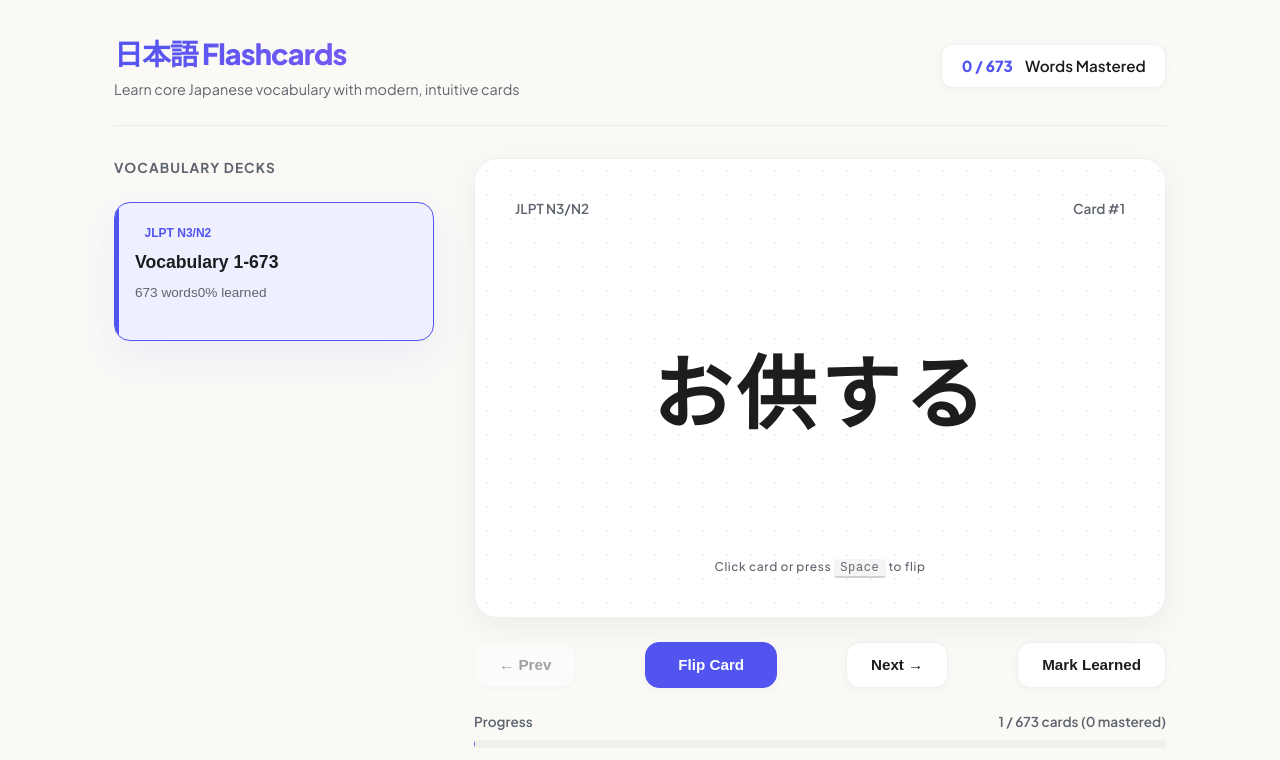
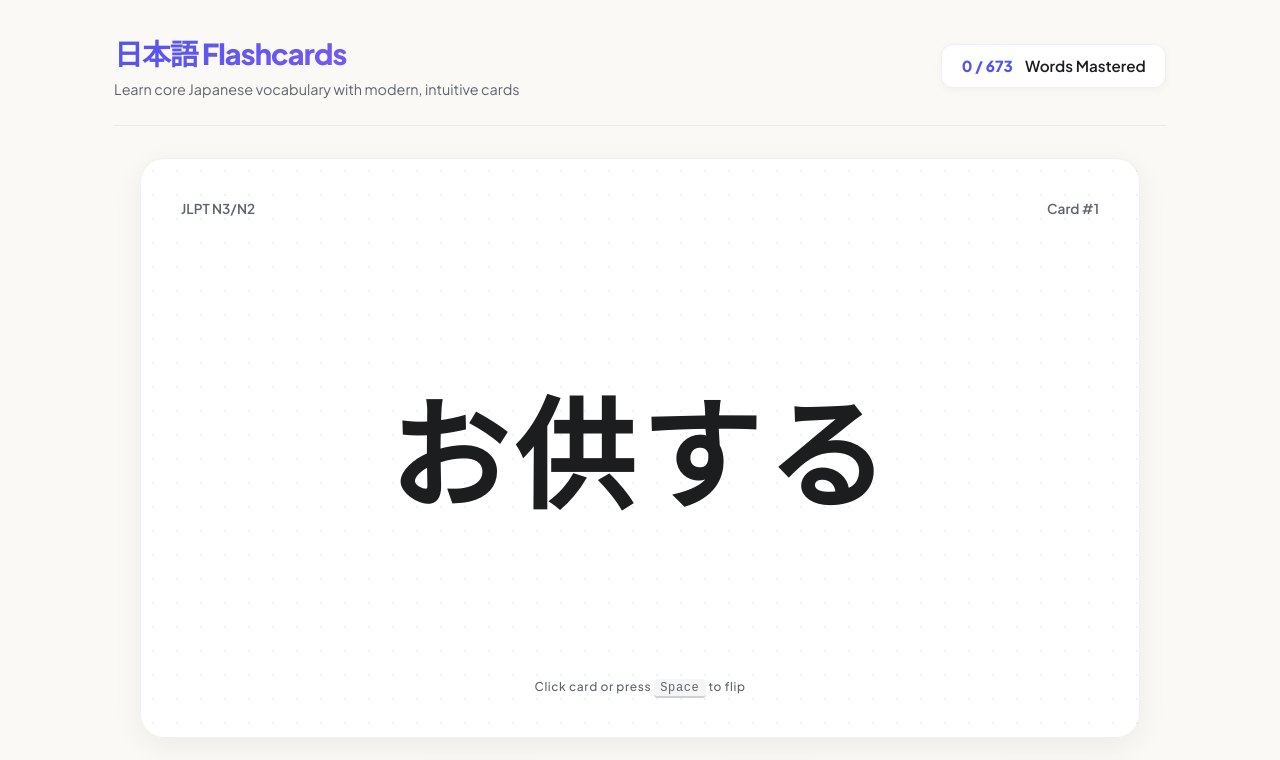
Before and after one commit to kodirov8788/flash-card-japanese, a React (Vite) app: page / in a window 1280 px wide. Shown: the top 760 px of the page. Built offline with nearby package versions, Linux system fonts and the light colour scheme.

Commit message:
feat: enlarge cards to 1000px and place deck lists below the cards

```diff
--- a/src/index.css
+++ b/src/index.css
@@ -93,28 +93,28 @@ body {
 
 /* Main Layout Grid */
 .main-grid {
-  display: grid;
-  grid-template-columns: 320px 1fr;
-  gap: 2.5rem;
-  align-items: start;
-}
-
-@media (max-width: 900px) {
-  .main-grid {
   display: flex;
   flex-direction: column;
-    gap: 2rem;
+  gap: 2.5rem;
+  align-items: center;
+  width: 100%;
 }
 
 .flashcard-area {
   order: 1;
   width: 100%;
+  max-width: 1000px;
+  display: flex;
+  flex-direction: column;
+  gap: 1.5rem;
+  align-items: center;
 }
 
 .sidebar {
   order: 2;
   width: 100%;
-  }
+  max-width: 1000px;
+  margin-top: 1rem;
 }
 
 /* Decks Sidebar */
@@ -133,9 +133,10 @@ body {
 }
 
 .deck-list {
-  display: flex;
-  flex-direction: column;
-  gap: 0.75rem;
+  display: grid;
+  grid-template-columns: repeat(auto-fill, minmax(290px, 1fr));
+  gap: 1rem;
+  width: 100%;
 }
 
 .deck-card {
@@ -221,8 +222,8 @@ body {
 /* Card Container & 3D Flip */
 .card-container {
   width: 100%;
-  max-width: 800px;
-  height: 460px;
+  max-width: 1000px;
+  height: 580px;
   perspective: 1200px;
   cursor: pointer;
 }
@@ -292,7 +293,7 @@ body {
 }
 
 .card-front-text {
-  font-size: 5rem;
+  font-size: 7.5rem;
   font-weight: 700;
   letter-spacing: 0.05em;
   color: var(--text-main);
@@ -300,14 +301,14 @@ body {
 }
 
 .card-back-reading {
-  font-size: 3rem;
+  font-size: 4.2rem;
   font-weight: 700;
   color: var(--primary);
   font-family: 'Noto Sans JP', sans-serif;
 }
 
 .card-back-meaning {
-  font-size: 1.6rem;
+  font-size: 2.2rem;
   font-weight: 500;
   color: var(--text-main);
   max-width: 90%;
@@ -327,7 +328,7 @@ body {
   align-items: center;
   gap: 1rem;
   width: 100%;
-  max-width: 800px;
+  max-width: 1000px;
   justify-content: space-between;
 }
 
@@ -384,7 +385,7 @@ body {
 
 .progress-section {
   width: 100%;
-  max-width: 800px;
+  max-width: 1000px;
   display: flex;
   flex-direction: column;
   gap: 0.5rem;
@@ -416,7 +417,7 @@ body {
 /* Quick Word List Selector */
 .word-list-section {
   width: 100%;
-  max-width: 800px;
+  max-width: 1000px;
   background: white;
   border: 1px solid var(--border-color);
   border-radius: 20px;
```
Lines whose indentation alone changed are shown as unchanged.
